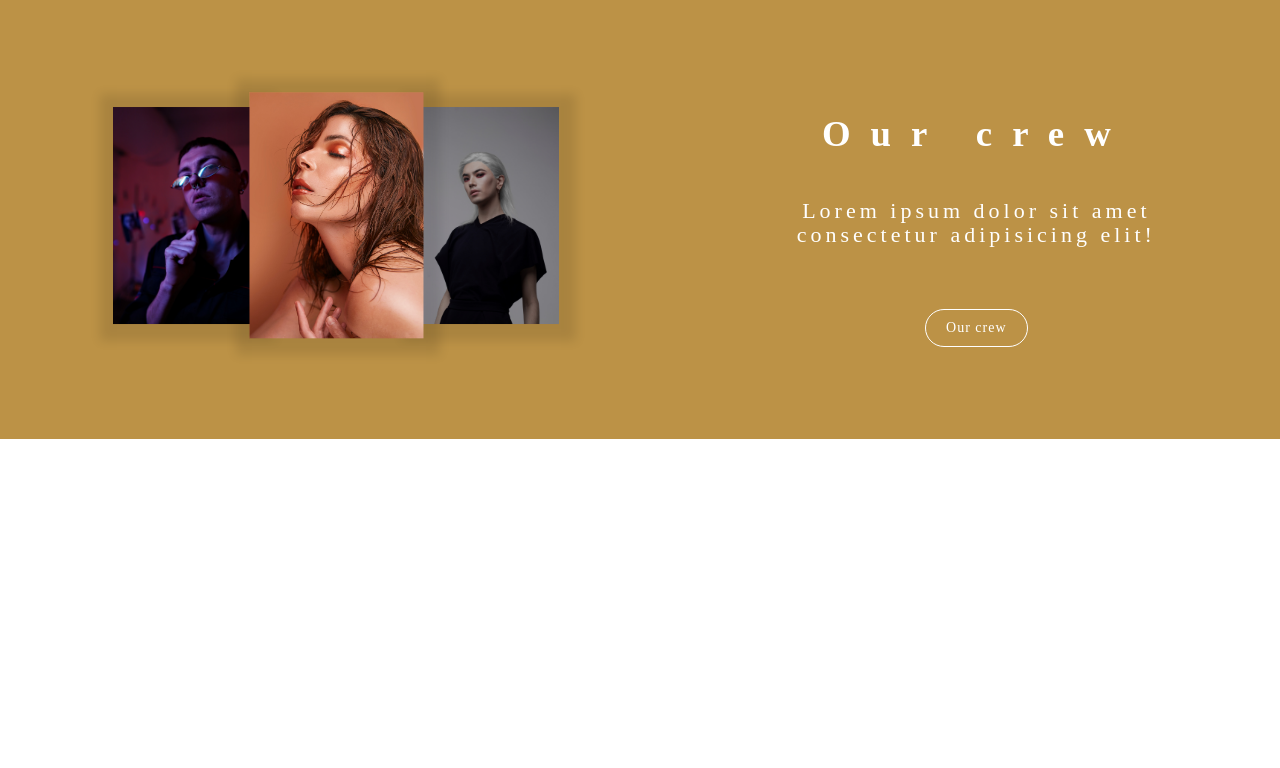
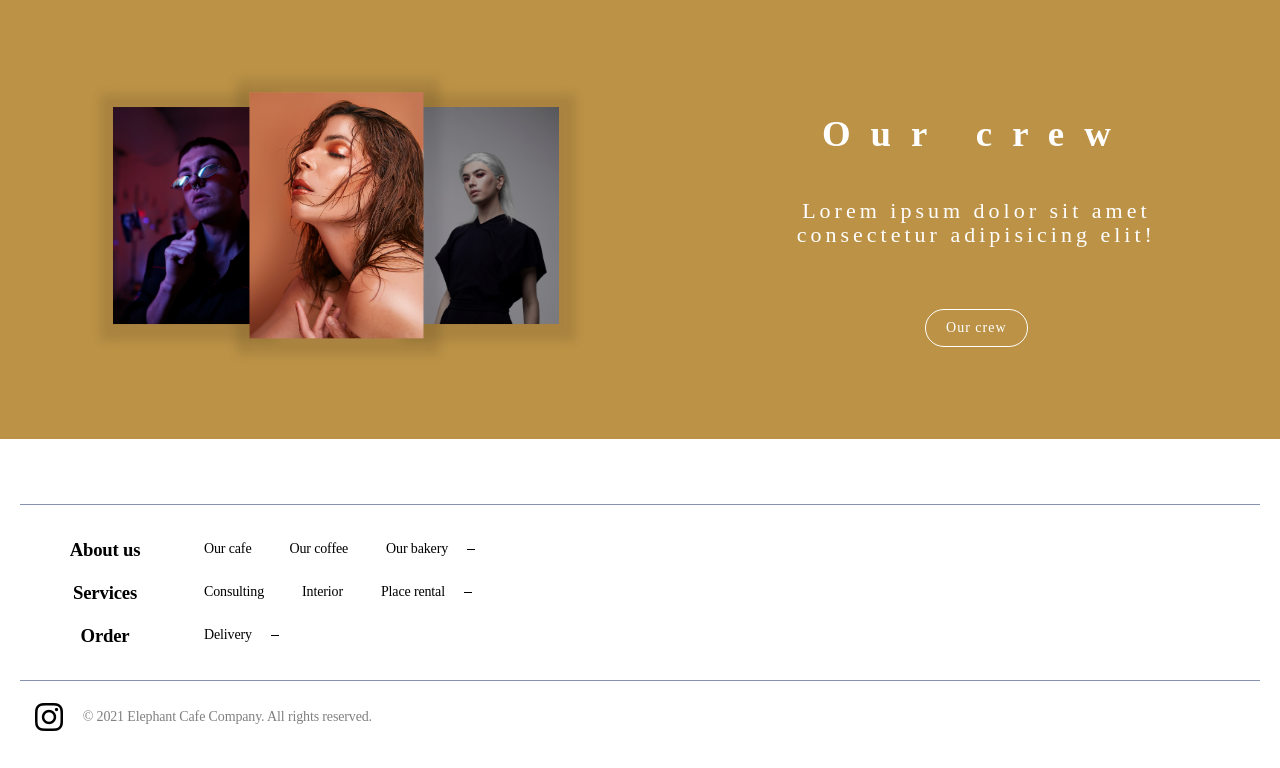
Before and after one commit to devVenny/cafe-hompage, a Node server app: page / in a window 1280 px wide. Shown: the part 3240-4008 px from the top of the page. Before the commit the page ends 3679 px from the top, so only its background shows below. Run offline with Node 20, Linux system fonts and the light colour scheme; some libraries are stand-ins or nearby versions.

Commit message:
footer 섹션 ejs, css 스타일링

```diff
--- a/app/src/public/css/home.css
+++ b/app/src/public/css/home.css
@@ -469,3 +469,79 @@ button {
   background-size: cover;
   box-shadow: 2px 2px 10px 15px var(--border-grey);
 }
+
+/* FOOTER */
+
+#footer {
+  padding: 35px 20px;
+}
+
+.footer-top {
+  border-top: 1px solid var(--normal-grey);
+  border-bottom: 1px solid var(--normal-grey);
+  padding: 30px 40px;
+  display: Flex;
+  flex-direction: column;
+  gap: 14px;
+  margin-bottom: 20px;
+}
+
+.footer-metainfo {
+  display: Flex;
+  align-items: center;
+}
+
+.footer-metainfo::after {
+  content: "";
+  display: block;
+  width: 8px;
+  height: 1px;
+  background-color: black;
+  margin-left: 15px;
+}
+
+.footer-metainfo h3 {
+  text-align: center;
+  width: 90px;
+  margin: 0;
+  margin-right: 50px;
+}
+
+.footer-metainfo a {
+  font-size: 14px;
+  padding: 2px 4px;
+}
+
+.footer-metainfo a:not(a:last-child) {
+  margin-right: 30px;
+}
+
+.footer-metainfo a:after {
+  content: "";
+  display: block;
+  border-bottom: 1px solid var(--deep-green);
+  transform: scaleX(0);
+  transform-origin: 0% 50%;
+  transition: transform 0.3s ease-in-out;
+}
+
+.footer-metainfo a:hover::after {
+  transform: scaleX(1);
+}
+
+.footer-bottom {
+  margin-left: 15px;
+  display: flex;
+  align-items: center;
+}
+
+.footer-bottom i {
+  font-size: 32px;
+  cursor: pointer;
+  margin-right: 20px;
+}
+
+.footer-bottom span {
+  color: grey;
+  font-size: 14px;
+}
--- a/app/src/public/js/main.js
+++ b/app/src/public/js/main.js
@@ -3,10 +3,11 @@
 const signInBtn = document.querySelector(".signIn-btn"),
   loginBtn = document.querySelector(".login-btn");
 
-signInBtn.addEventListener("click", handleClick);
-loginBtn.addEventListener("click", handleClick);
+console.log(signInBtn, loginBtn);
+signInBtn.addEventListener("click", handleBtnClick);
+loginBtn.addEventListener("click", handleBtnClick);
 
-function handleClick(e) {
+function handleBtnClick(e) {
   if (e.target.value === "logIn") {
     location.href = "/login";
   }
--- a/app/src/views/home/main.ejs
+++ b/app/src/views/home/main.ejs
@@ -136,5 +136,32 @@
         <button class="btn section-btn">Our crew</button>
       </div>
     </section>
+
+
+    <!-- Footer -->
+    <footer id="footer">
+      <div class="footer-top">
+        <div class="footer-metainfo">
+          <h3>About us</h3>
+          <a href="#">Our cafe</a>
+          <a href="#">Our coffee</a>
+          <a href="#">Our bakery</a>
+        </div>
+        <div class="footer-metainfo">
+          <h3>Services</h3>
+          <a href="#">Consulting</a>
+          <a href="#">Interior</a>
+          <a href="#">Place rental</a>
+        </div>
+        <div class="footer-metainfo">
+          <h3>Order</h3>
+          <a href="#">Delivery</a>
+        </div>
+      </div>
+      <div class="footer-bottom">
+        <i class="fab fa-instagram"></i>
+        <span>© 2021 Elephant Cafe Company. All rights reserved. </span>
+      </div>
+    </footer>
   </body>
 </html>
```
